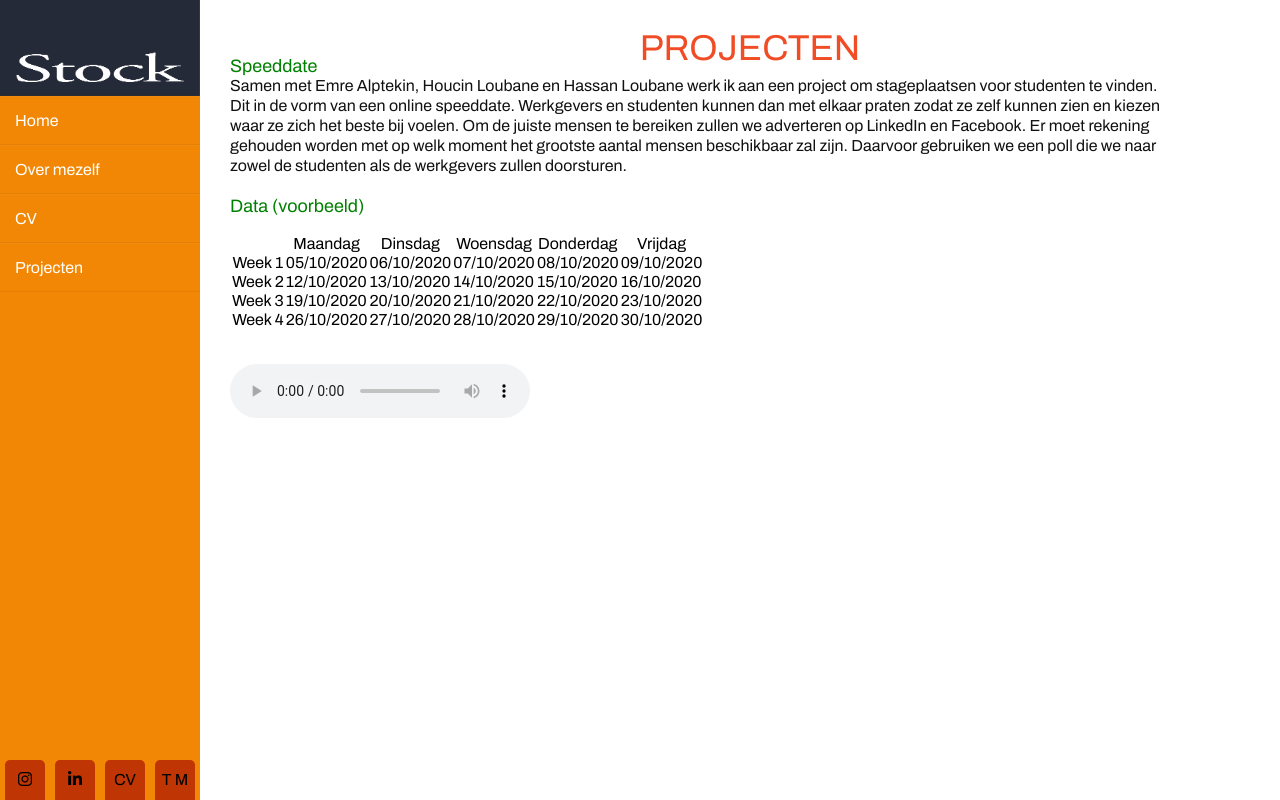
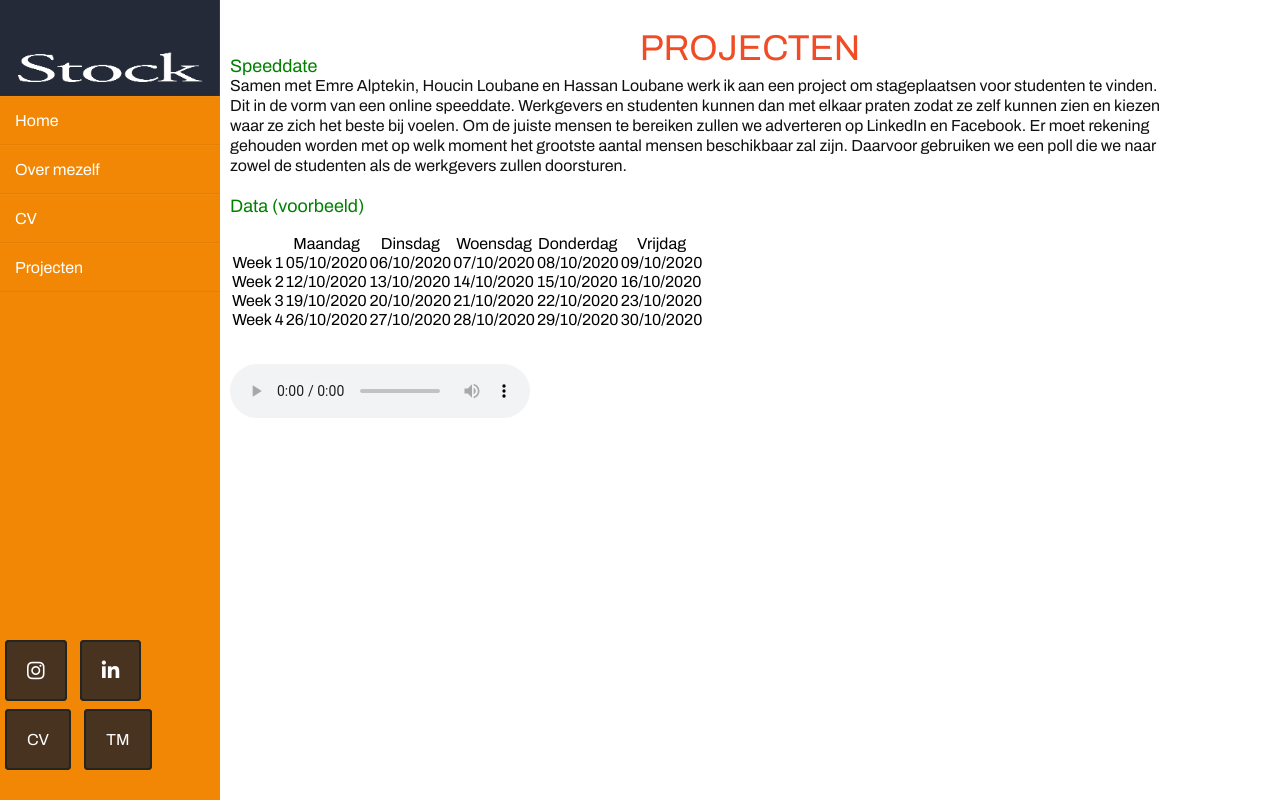
Before and after one commit to RubendeJager/portfolio, a plain HTML site: page Projecten.html in a window 1280 px wide. Drawn offline with Linux system fonts and the light colour scheme.

Commit message:
poging betere layout social knoppen

```diff
--- a/Projecten.html
+++ b/Projecten.html
@@ -22,10 +22,16 @@
                 <li><a href="Projecten.html">Projecten</a></li>
             </ul>
             <div class="social_media">
-                <a href="http://www.instagram.com/" target="_blank"><i class="fab fa-instagram"></i></a>
-                <a href="http://www.linkedin.com/" target="_blank"><i class="fab fa-linkedin-in"></i></a>
-                <a href="cv.html">CV</a>
-                <a href="http://www.thomasmore.be/" target="_blank">T M</a>
+                <div class="row">
+                    <a class="logo-link" href="http://www.instagram.com/" target="_blank"><i class="fab fa-lg fa-instagram"></i></a>
+                    <a class="logo-link" href="http://www.linkedin.com/" target="_blank"><i class="fab fa-lg fa-linkedin-in"></i></a>
+                </div>
+                <div class="row">
+                    <a href="cv.html">CV</a>
+                    <a href="http://www.thomasmore.be/" target="_blank">TM</a>
+                </div>
+
+
             </div>
         </nav>
         <div class="main">
@@ -42,7 +48,7 @@
         <section>
             <h2>Data (voorbeeld)</h2>
             <br>
-            <table>
+            <table class="calendar">
                 <thead>
                 <tr>
                     <th></th>
--- a/style.css
+++ b/style.css
@@ -13,14 +13,14 @@
 }
 .wrapper .sidebar{
     position: fixed;
-    width: 200px;
+    width: 220px;
     height: 100%;
     background:#F28705;
     padding: 30px 0;
 }
 .logocorner {
     height: auto;
-    width: 200px;
+    width: 220px;
     max-height: 96px;
     z-index: 1;
     position: absolute;
@@ -41,27 +41,33 @@
     display: block;
 }
 .wrapper .sidebar ul li:hover{
-    background:#dbd1d1;
-
+    background:rgba( 230, 180, 160, 0.8 );
+}
+.wrapper .sidebar ul li{
+    transition: all 0.2s;
 }
 .wrapper .sidebar .social_media {
     position: absolute;
     bottom: 0;
-    left: 50%;
-    transform: translateX(-50%);
-    display: flex;
 }
-.wrapper .sidebar .social_media a {
-    display: block;
-    width: 40px;
-    background:#BF3604;
-    height: 40px;
-    line-height: 40px;
+
+.row {
+    margin-bottom: 52px;
+    width: 220px;
+}
+
+.wrapper .sidebar .social_media div a {
+    padding: 20px 20px 20px 20px;
+    margin: 5px 5px 0px 5px;
+    border: 2px solid rgb(35, 37, 33);
+    background-color: rgba(30, 30, 40, 0.8 );
+    border-radius: 4px;
+    transition: all 0.5s;
     text-align: center;
-    margin: 0 5px;
-    color:rgb(0, 0, 0);
-    border-top-right-radius: 5px;
-    border-top-left-radius: 5px;
+}
+.wrapper .sidebar .social_media div a:hover {
+    transform: scale( 1.2 );
+    box-shadow: -1px 2px 7px -2px rgba(0,0,0,0.75);
 }
 .wrapper .main{
     width: 100%;
@@ -121,3 +127,7 @@ p {
 article, section {
     padding: 10px 0px 10px 10px;
 }
+
+.emphasize {
+    color: #F28705;
+}
```
Also changed, not shown: Overmezelf.html (+10 -5 lines), cv.html (+10 -4 lines), index.html (+10 -4 lines), White.jpg (added).
